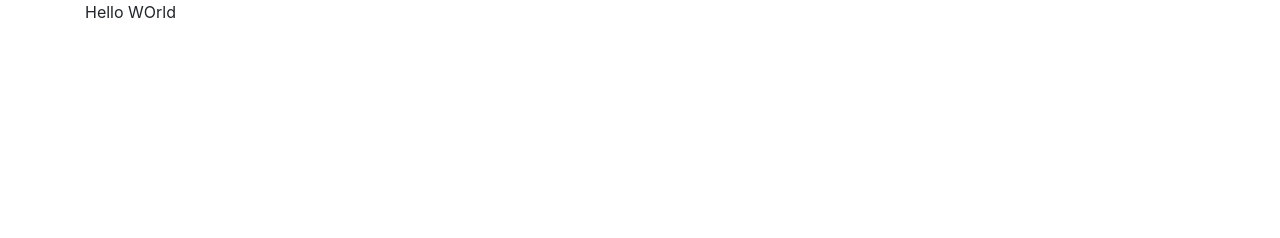
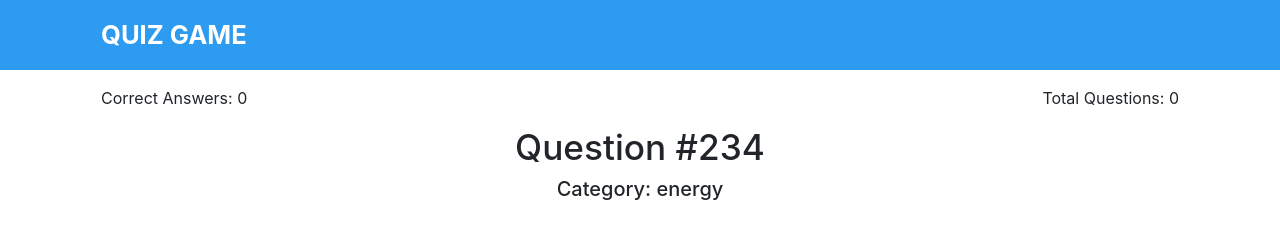
Before and after one commit to AlexPurhalo/trivia-quiz, a plain HTML site: page index.html in a window 1280 px wide. Drawn offline with nearby package versions, Linux system fonts and the light colour scheme.

Commit message:
styling-header-and-question-header-sections

```diff
--- a/index.html
+++ b/index.html
@@ -1,14 +1,43 @@
 <!DOCTYPE html>
 <html>
 <head>
-    <link
-            rel="stylesheet"
-            href="https://cdn.rawgit.com/twbs/bootstrap/v4-dev/dist/css/bootstrap.css">
-    <title>Trivial Quiz</title>
+	<link
+		rel="stylesheet"
+		href="https://cdn.rawgit.com/twbs/bootstrap/v4-dev/dist/css/bootstrap.css">
+	<title>Trivial Quiz</title>
+	<link rel="stylesheet" href="style.css">
 </head>
 <body>
-<div class="container">
-    Hello WOrld
+<div class="app"></div>
+<div class="header">
+	<div class="container">
+		<div class="brand">
+			QUIZ GAME
+		</div>
+	</div>
+</div>
+<div class="container main">
+	<div class="activity-monitoring">
+		<div class="row">
+			<div class="col-md-6">
+				<div class="correct-answers">
+					Correct Answers: 0
+				</div>
+			</div>
+			<div class="col-md-6">
+				<div class="total-questions">
+					Total Questions: 0
+				</div>
+			</div>
+		</div>
+	</div>
+	<div class="question-header">
+		<h1 class="question-title">Question #234</h1>
+		<h3 class="question-category">Category: energy</h3>
+	</div>
+</div>
+<div class="footer">
+
 </div>
 </body>
 </html>
--- /dev/null
+++ b/style.css
@@ -0,0 +1,49 @@
+/* BASIC */
+ul {
+    padding: 0 0;
+    margin: 0 0;
+}
+
+.inline-list {
+
+}
+
+.inline-block {
+    display: inline;
+}
+/* HEADER */
+.header {
+    background-color: #2d9bf0;
+    color: white;
+}
+
+.brand {
+    font-size: 1.6rem;
+    font-weight: 700;
+    padding: 1rem;
+}
+
+/* MAIN */
+.main {
+
+}
+/* Answers Monitoring Section */
+.activity-monitoring {
+	padding: 1rem;
+}
+.correct-answers {
+}
+.total-questions {
+    text-align: right;
+}
+
+/* Question Header Section */
+.question-header {
+	text-align: center;
+}
+.question-title {
+	font-size: 2.2rem;
+}
+.question-category {
+	font-size: 1.25rem;
+}
```
Also changed, not shown: 1 other file.
